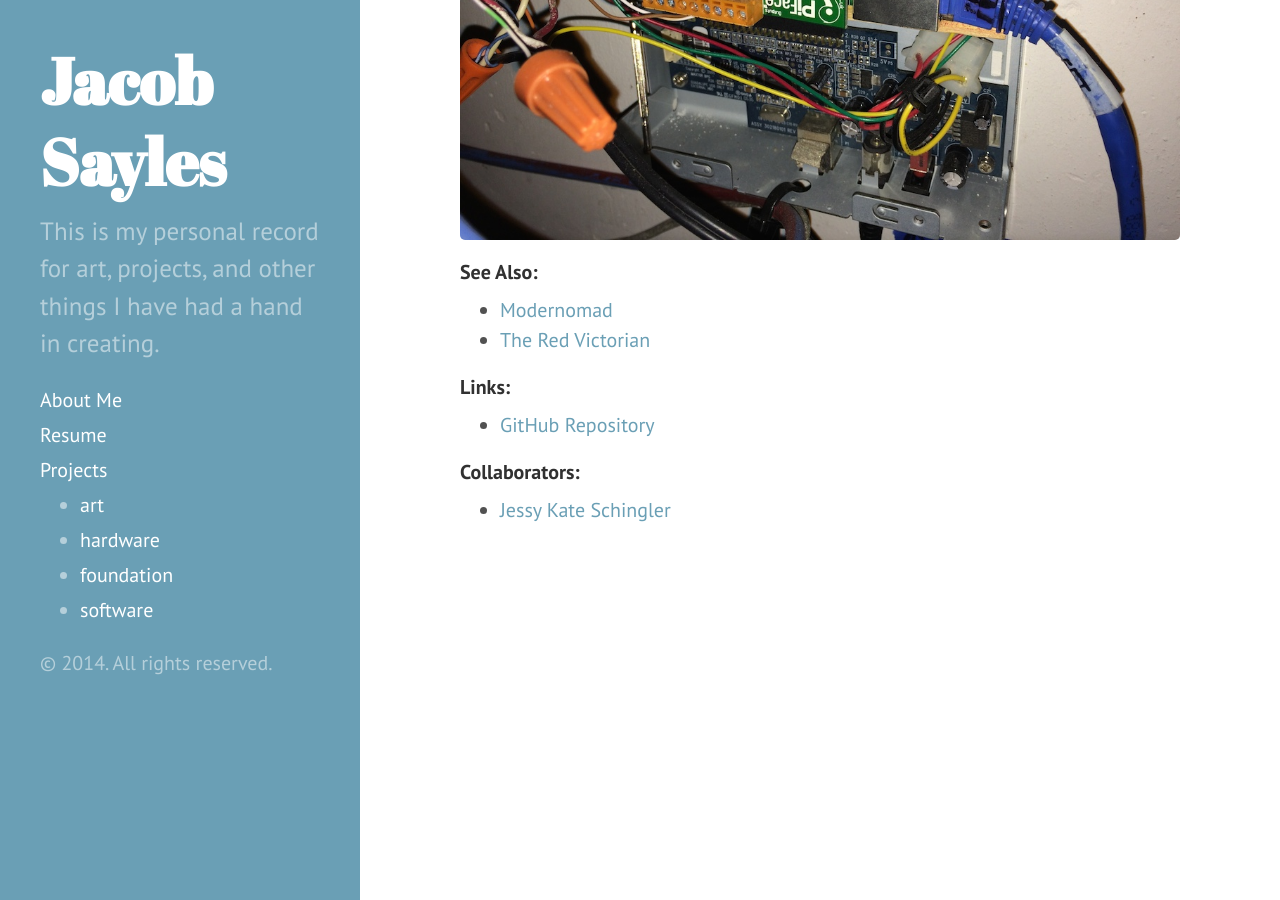
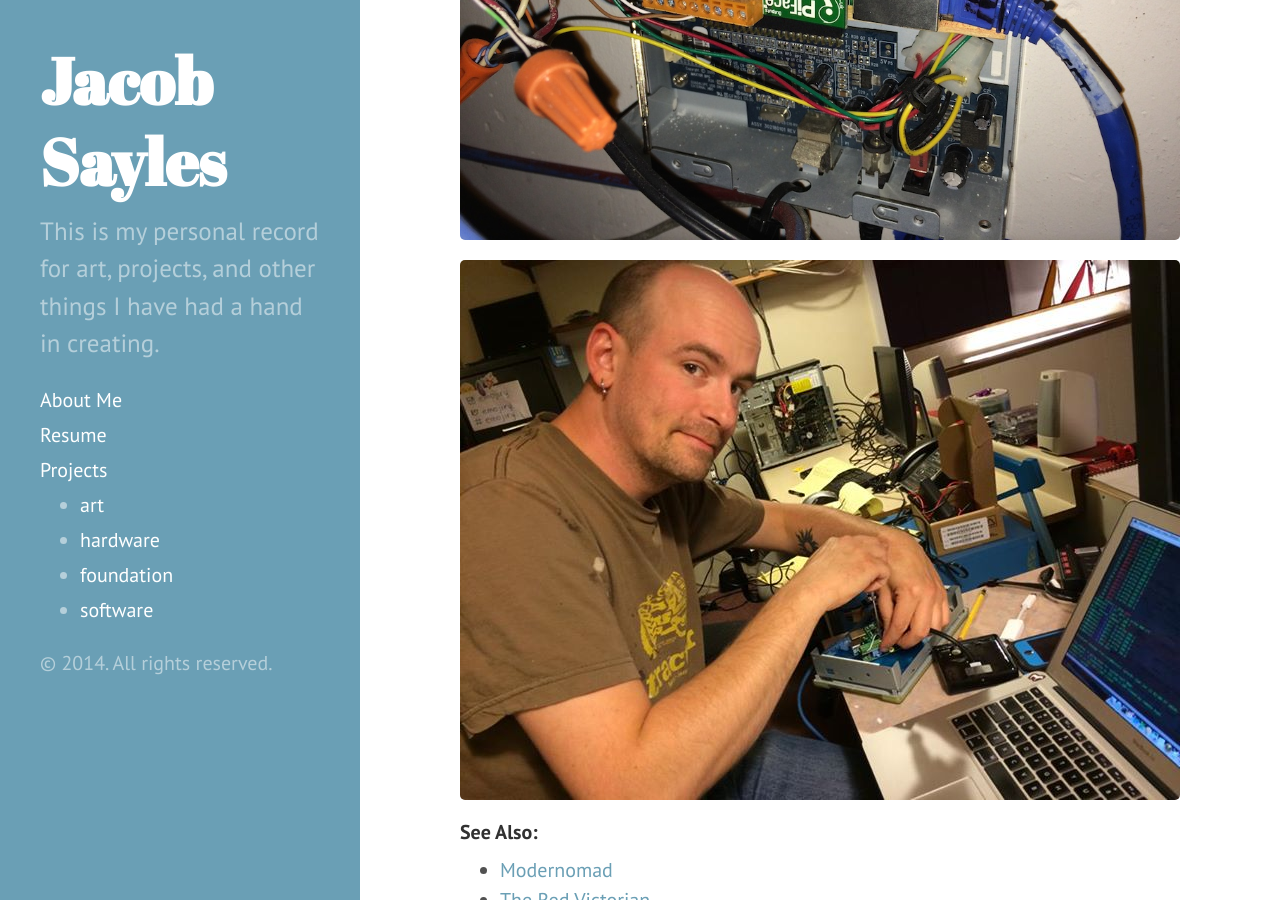
Before and after one commit to jsayles/jsayles.github.io, a Jekyll site: the page built from _posts/2014-08-29-maypi.md, in a window 1280 px wide and 900 px high, scrolled down 1945 px. Built offline with Jekyll 4.4.1, drawn with Linux system fonts in a browser that asks for light colours; Markdown is read by kramdown in place of the engine named in the settings.

Commit message:
added a picture

```diff
--- a/_posts/2014-08-29-maypi.md
+++ b/_posts/2014-08-29-maypi.md
@@ -9,6 +9,7 @@ images:
   - 2014-08-29-maypi1.jpg
   - 2014-08-29-maypi2.jpg
   - 2014-08-29-maypi3.jpg
+  - 2014-08-29-maypi4.jpg
 see-also:
  - Modernomad
  - The Red Victorian
```
Also changed, not shown: public/2014-08-29-maypi4.jpg (added).
